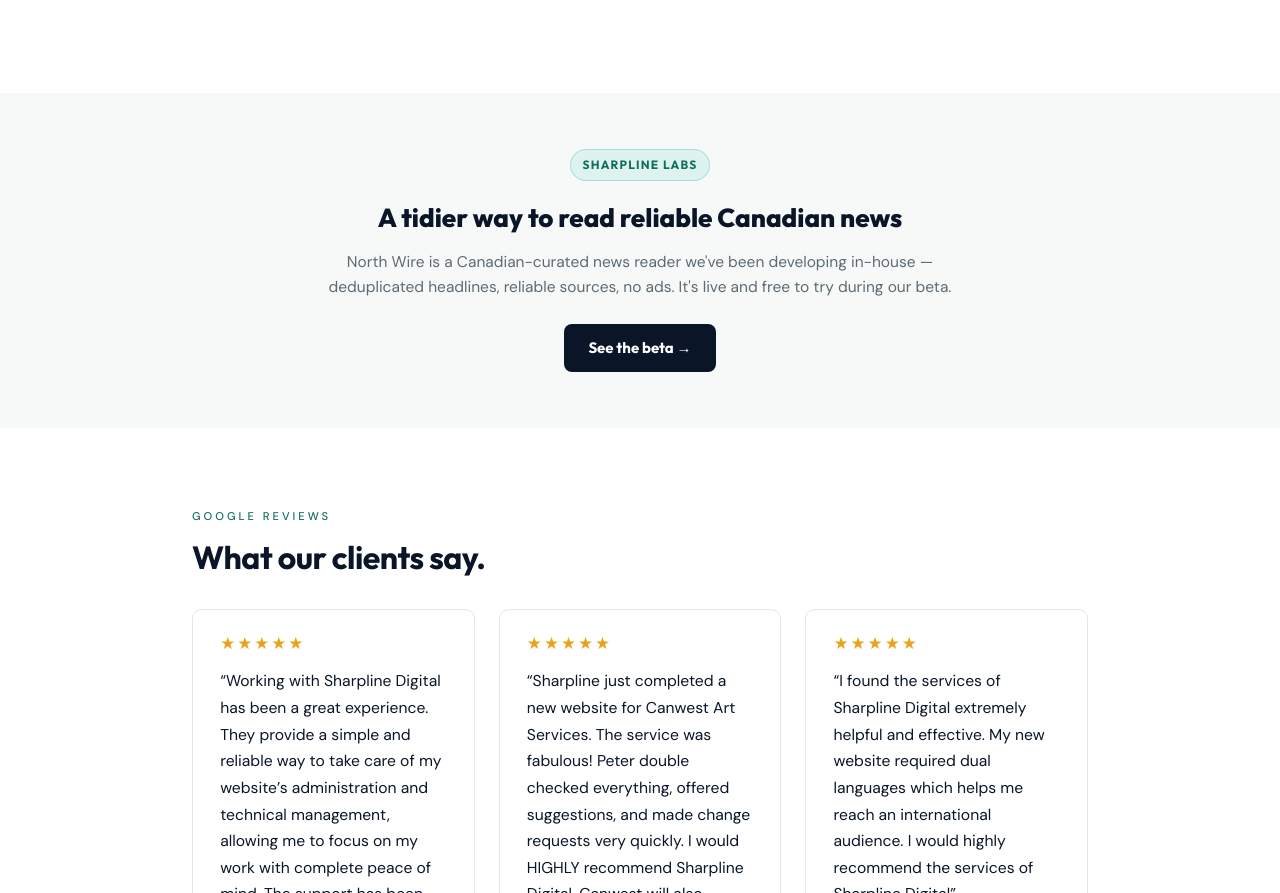
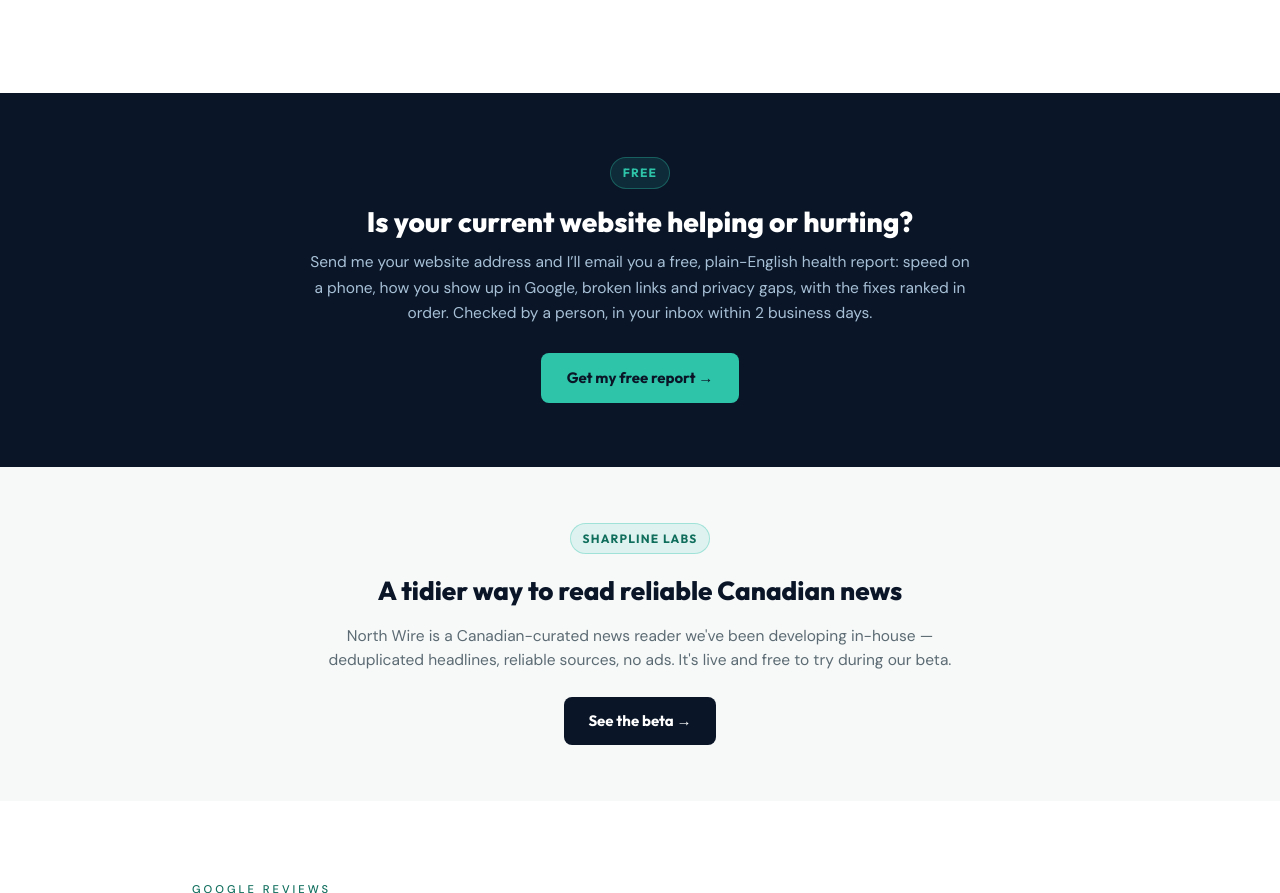
Before and after one commit to Sharpline-Emergence/SharplineDigital, a plain HTML site: page index.html in a window 1280 px wide. Shown: the part 4189-5082 px from the top of the page. Drawn offline with Linux system fonts and the light colour scheme.

Commit message:
health checkup

```diff
--- a/index.html
+++ b/index.html
@@ -1189,6 +1189,24 @@
     </div>
   </section>
 
+  <!-- FREE WEBSITE HEALTH REPORT OFFER -->
+  <section style="background:#0a1628; padding:64px 24px; text-align:center;">
+    <div style="max-width:660px; margin:0 auto;">
+      <span style="display:inline-block; font-family:'Outfit',sans-serif; font-weight:700; font-size:12px; letter-spacing:0.1em; text-transform:uppercase; color:#2ec4a9; background:rgba(46,196,169,0.12); border:1px solid rgba(46,196,169,0.35); padding:5px 12px; border-radius:100px; margin-bottom:16px;">
+        Free
+      </span>
+      <h2 style="font-family:'Outfit',sans-serif; font-weight:800; font-size:28px; color:#ffffff; margin:0 0 12px; line-height:1.2;">
+        Is your current website helping or hurting?
+      </h2>
+      <p style="font-family:'DM Sans',sans-serif; font-size:15.5px; color:#a8c0d6; margin:0 0 26px; line-height:1.65;">
+        Send me your website address and I&rsquo;ll email you a free, plain-English health report: speed on a phone, how you show up in Google, broken links and privacy gaps, with the fixes ranked in order. Checked by a person, in your inbox within 2 business days.
+      </p>
+      <a href="/free-website-report.html" style="display:inline-block; background:#2ec4a9; color:#0a1628; font-family:'Outfit',sans-serif; font-weight:700; font-size:15px; text-decoration:none; padding:13px 26px; border-radius:8px;">
+        Get my free report &rarr;
+      </a>
+    </div>
+  </section>
+
   <!-- SHARPLINE LABS — NORTH WIRE BETA TEASER -->
   <section style="background:#f7f9f9; padding:56px 24px; text-align:center;">
     <div style="max-width:640px; margin:0 auto;">
```
Also changed, not shown: blog-website-checkup.html (+6 -3 lines), blog-website-speed.html (+4 -1 lines).
